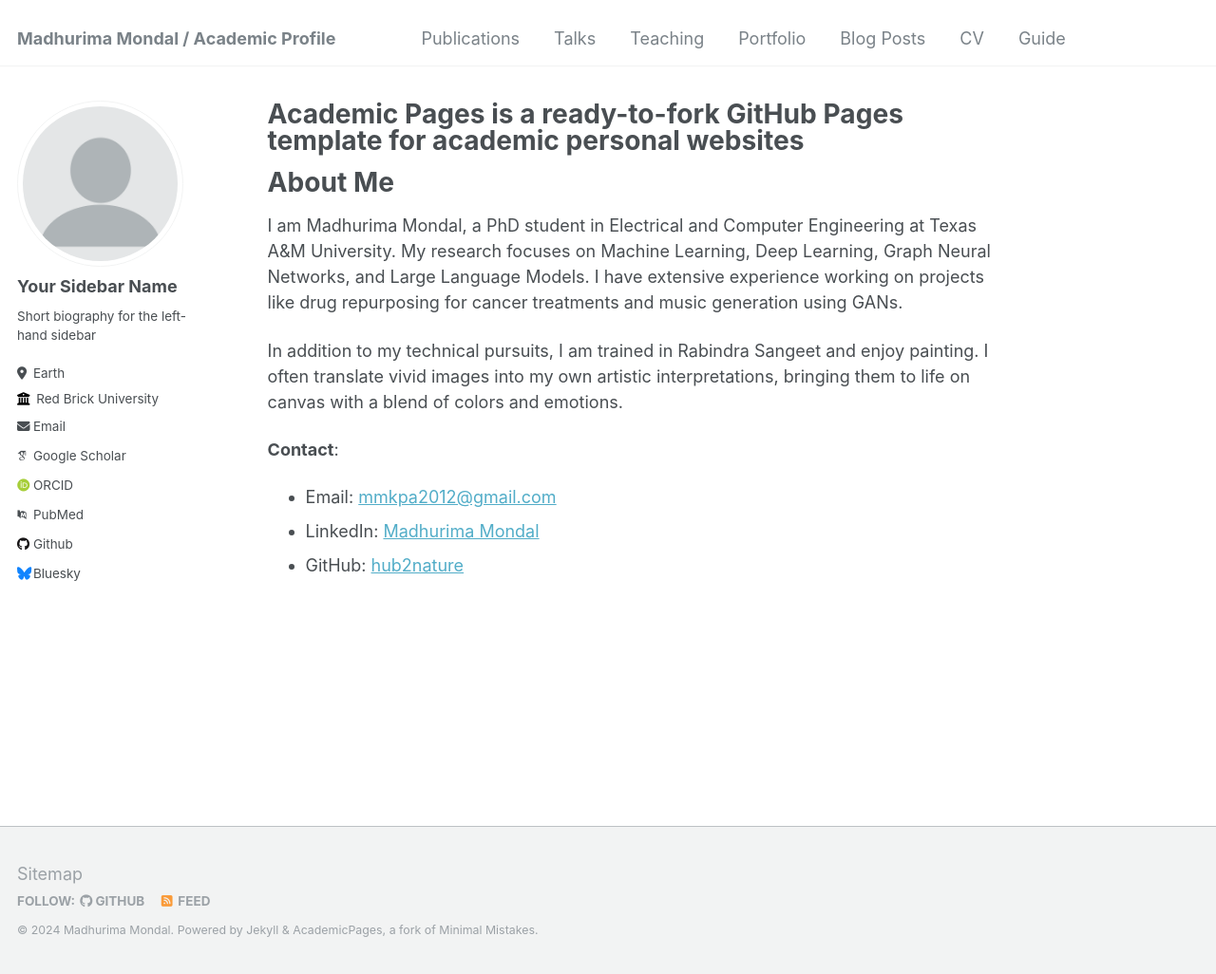
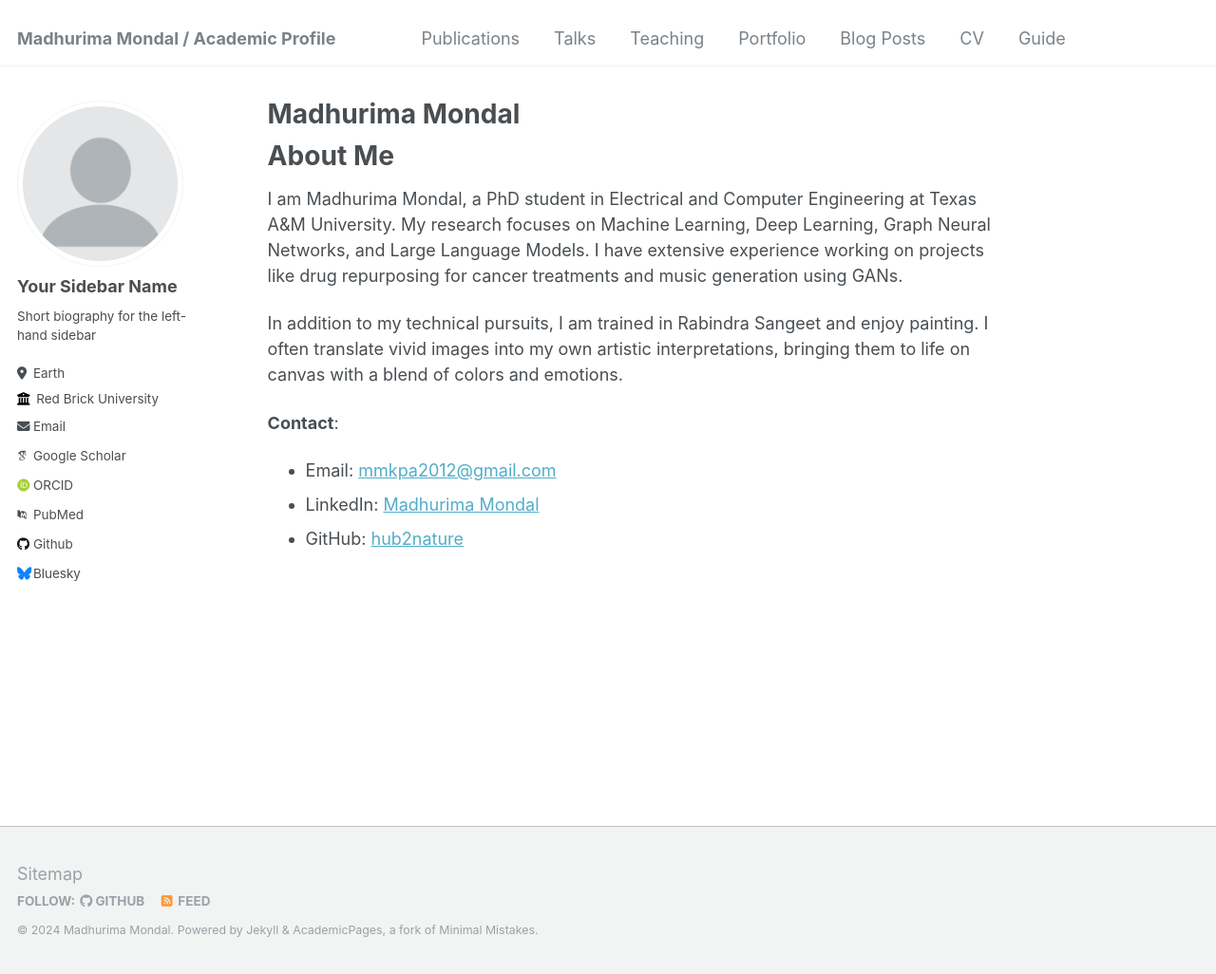
Before and after one commit to hub2nature/hub2nature, a Jekyll site: the page built from _pages/about.md, in a window 1280 px wide and 1026 px high. Shown: the whole window at 95% size. Built offline with Jekyll 4.4.1, drawn with Linux system fonts in a browser that asks for light colours; some web fonts are replaced.

Commit message:
Update about.md

```diff
--- a/_pages/about.md
+++ b/_pages/about.md
@@ -1,10 +1,7 @@
 ---
 permalink: /
-title: "Academic Pages is a ready-to-fork GitHub Pages template for academic personal websites"
-author_profile: true
-redirect_from:
-  - /about/
-  - /about.html
+title: "Madhurima Mondal"
+
 ---
 # About Me
 
```
